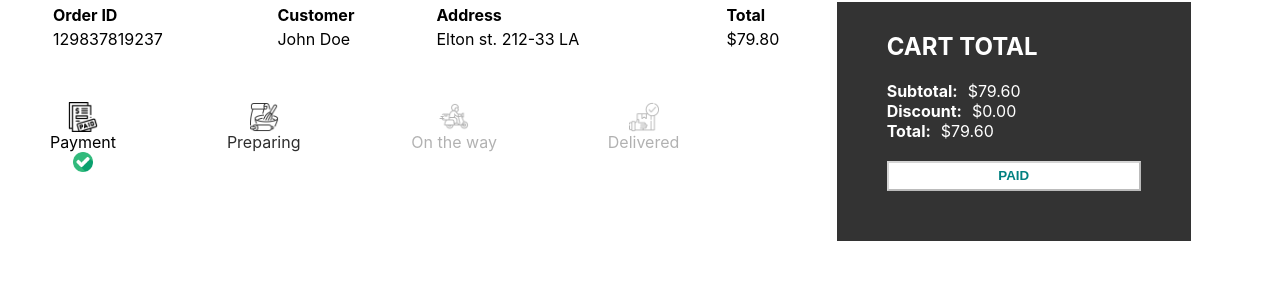
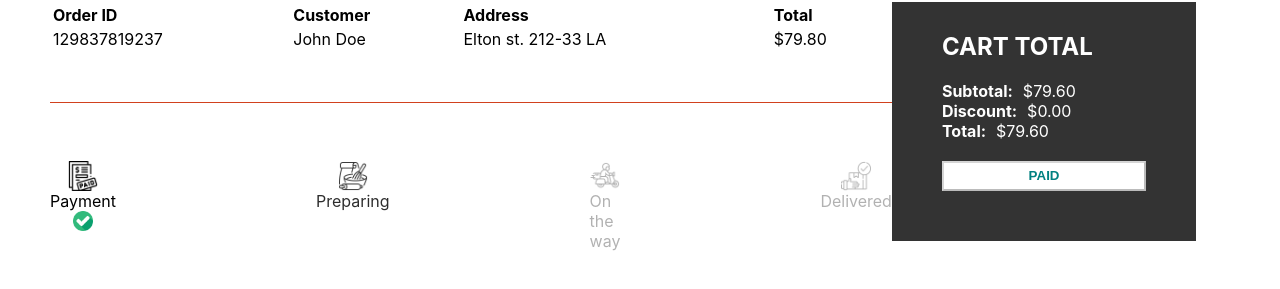
Before and after one commit to abdelrahmanmostafa7/PizzaResturant, a Next.js app: page /orders/1 in a window 1280 px wide. Shown: the part 148-437 px from the top of the page. Built offline with nearby package versions, Linux system fonts and the light colour scheme; grey boxes are pictures that could not be loaded.

Commit message:
edit icons and add line

```diff
--- a/pages/orders/[id].jsx
+++ b/pages/orders/[id].jsx
@@ -36,6 +36,13 @@ const Order = () => {
             </tr>
           </table>
         </div>
+        <hr
+          style={{
+            background: "#d1411e",
+            height: "1px",
+            border: "none",
+          }}
+        />
         <div className={styles.row}>
           <div className={statusClass(0)}>
             <Image src="/img/paid.png" width={30} height={30} alt="" />
--- a/styles/Order.module.css
+++ b/styles/Order.module.css
@@ -1,4 +1,4 @@
-.container {
+ .container {
   padding: 50px;
   display: flex;
 }
@@ -14,9 +14,10 @@
 }
 
 .row:last-child {
-  width: 80%;
+  padding-top: 50px;
+  width: 100%;
   display: flex;
-  justify-content: space-between;
+  gap: 200px;
 }
 
 .done {
```
